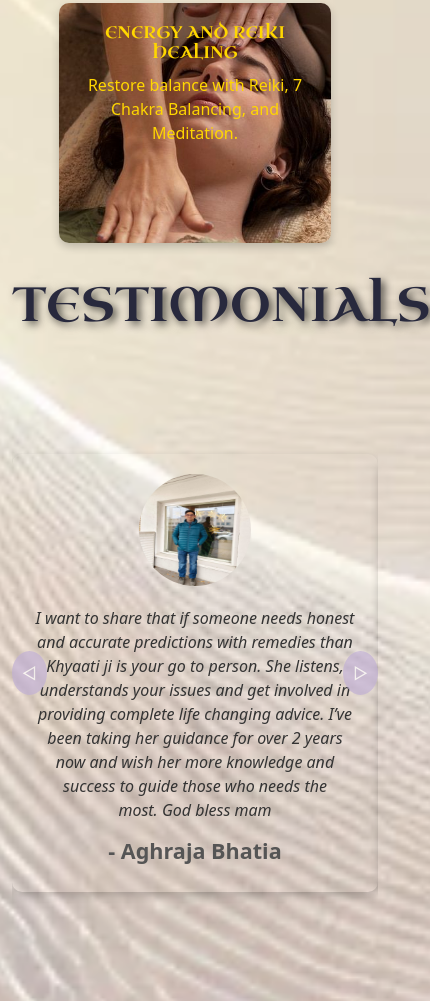
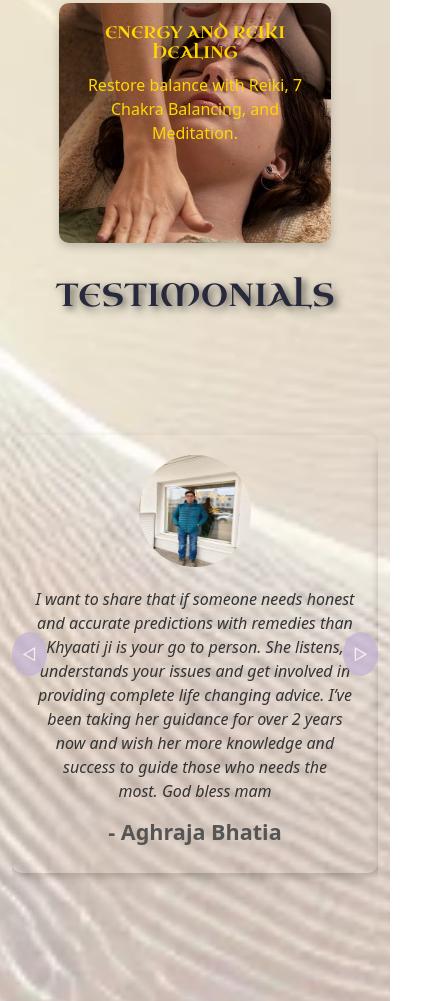
Before and after one commit to DEEWAKAR123/Tarot-Project, a plain HTML site: page index.html in a window 390 px wide. Shown: the part 2863-3864 px from the top of the page, 430 px wide, since content can reach past the window. Drawn offline with nearby package versions, Linux system fonts and the light colour scheme; a web font is replaced by a local one.

Commit message:
Fixed testimonials for smaller screens

```diff
--- a/styles.css
+++ b/styles.css
@@ -197,7 +197,6 @@ body {
 }
 
 .testimonial-card {
-  /* background: #D9C4AE */
   border-radius: 10px;
   box-shadow: 0 4px 8px rgba(0, 0, 0, 0.2);
   padding: 1.25rem;
@@ -316,6 +315,14 @@ body {
   #video-section {
     width: 100%;
   }
+
+  .testimonial-card {
+    max-width: 60%;
+  }
+
+  .testimonial-header{
+    font-size: 2rem;
+  }
 }
 
 .goodluck-charm {
```
